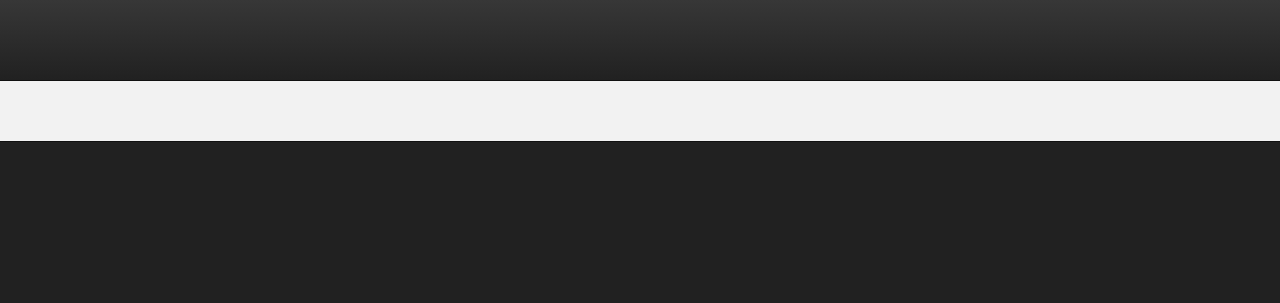
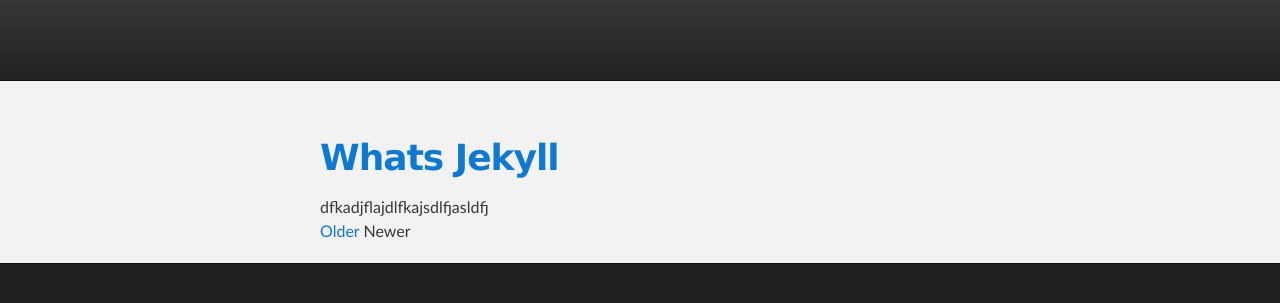
Before and after one commit to hellotarkim/hellotarkim.github.io, a Jekyll site: the page built from index.html, in a window 1280 px wide. Shown: the top 303 px of the page. Built offline with Jekyll 4.4.1, drawn with Linux system fonts in a browser that asks for light colours; the list of posts is cut into pages by our own code.

Commit message:
Update index.html

```diff
--- a/index.html
+++ b/index.html
@@ -1,3 +1,29 @@
 ---
 layout: default
 ---
+
+<div class="posts">
+  {% for post in paginator.posts %}
+  <article class="post">
+    <h1 class="post-title">
+      <a href="{{ site.baseurl }}{{ post.url }}">
+        {{ post.title }}
+      </a>
+    </h1>
+    {{ post.content }}
+  </article>
+  {% endfor %}
+</div>
+
+<div class="pagination">
+  {% if paginator.next_page %}
+    <a class="pagination-item older" href="{{ paginator.next_page_path | prepend: site.baseurl }}">Older</a>
+  {% else %}
+    <span class="pagination-item older">Older</span>
+  {% endif %}
+  {% if paginator.previous_page %}
+    <a class="pagination-item newer" href="{{ paginator.previous_page_path | prepend: site.baseurl }}">Newer</a>
+  {% else %}
+    <span class="pagination-item newer">Newer</span>
+  {% endif %}
+</div>
```
